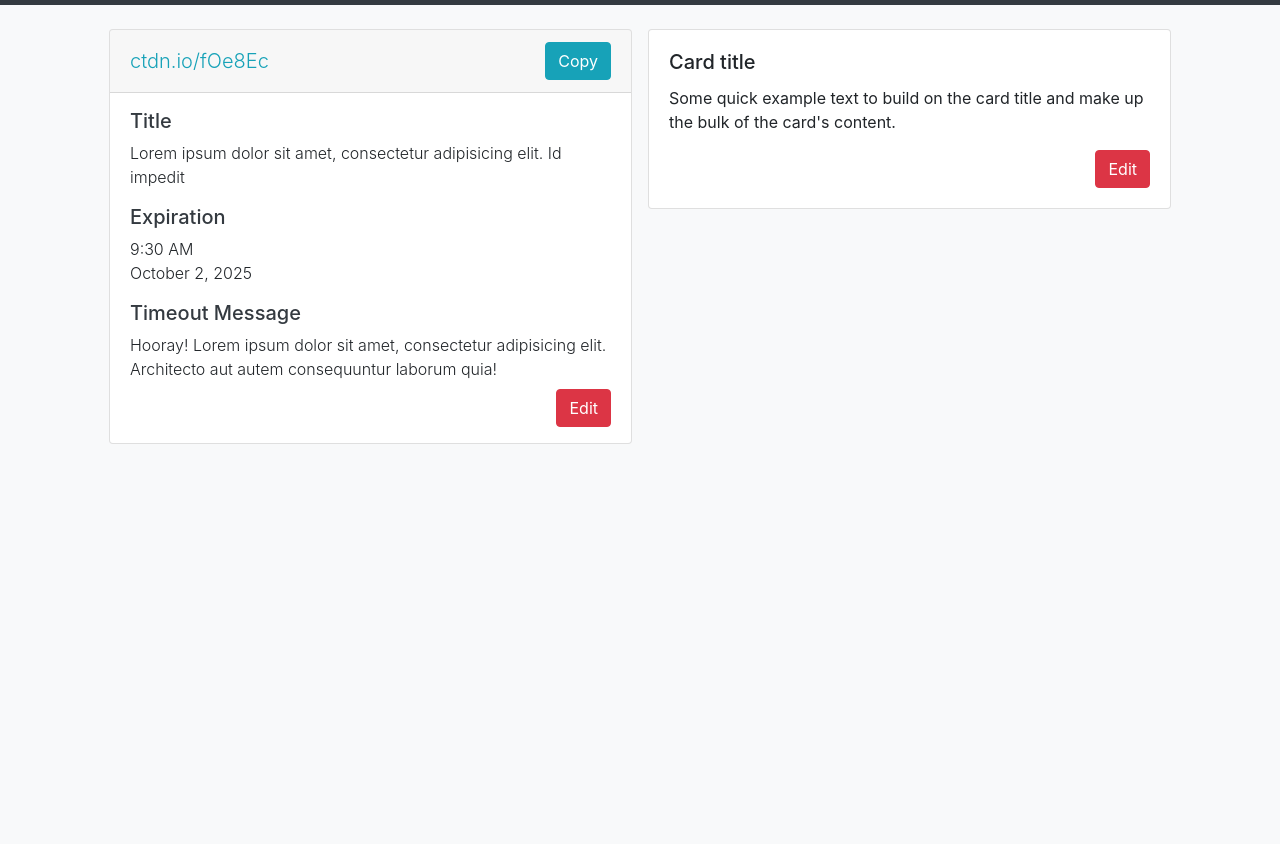
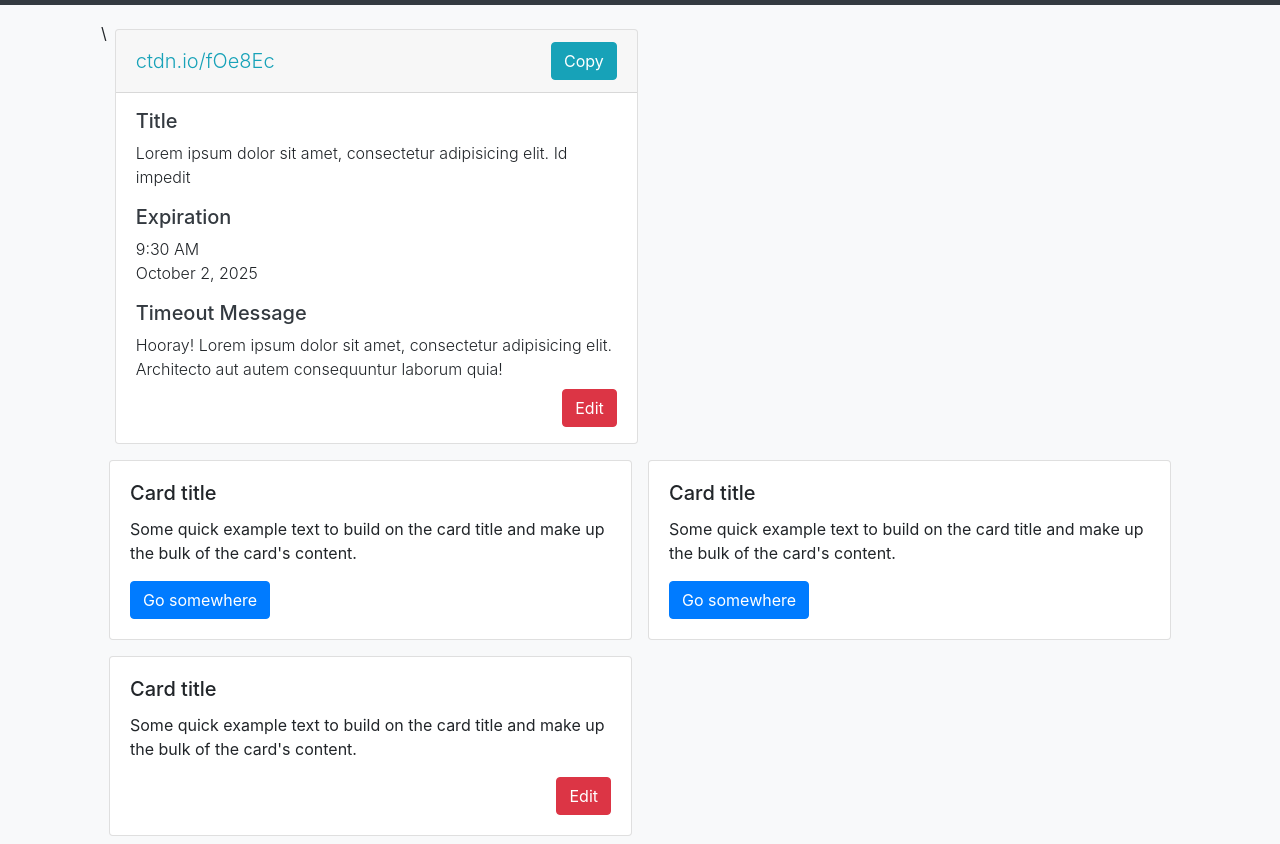
Before and after one commit to AustinJWheeler/pagestestrepo58475, a plain HTML site: page index.html in a window 1280 px wide. Shown: the part 51-895 px from the top of the page. Before the commit the page ends 800 px from the top, so only its background shows below. Drawn offline with nearby package versions, Linux system fonts and the light colour scheme.

Commit message:
Revert ""
This reverts commit fdba7445dd62738c439429b8be82734e80f73277.

```diff
--- a/index.html
+++ b/index.html
@@ -14,7 +14,7 @@
     </nav>
 
     <div class="container-xl mb-auto">
-        <div class="row row-cols-md-2 row-cols-1 mx-3 mt-3">
+        <div class="row row-cols-md-2 row-cols-1 mx-3 mt-3">\
             <div class="col p-2">
                 <div class="card">
                     <div class="card-header d-flex justify-content-start align-items-center">
@@ -47,6 +47,26 @@
                         <h5 class="card-title">Card title</h5>
                         <p class="card-text">Some quick example text to build on the card title and make up the bulk of
                             the card's content.</p>
+                        <a href="#" class="btn btn-primary">Go somewhere</a>
+                    </div>
+                </div>
+            </div>
+            <div class="col p-2">
+                <div class="card">
+                    <div class="card-body">
+                        <h5 class="card-title">Card title</h5>
+                        <p class="card-text">Some quick example text to build on the card title and make up the bulk of
+                            the card's content.</p>
+                        <a href="#" class="btn btn-primary">Go somewhere</a>
+                    </div>
+                </div>
+            </div>
+            <div class="col p-2">
+                <div class="card">
+                    <div class="card-body">
+                        <h5 class="card-title">Card title</h5>
+                        <p class="card-text">Some quick example text to build on the card title and make up the bulk of
+                            the card's content.</p>
                         <a href="#" class="btn btn-danger float-right">Edit</a>
                     </div>
                 </div>
```
